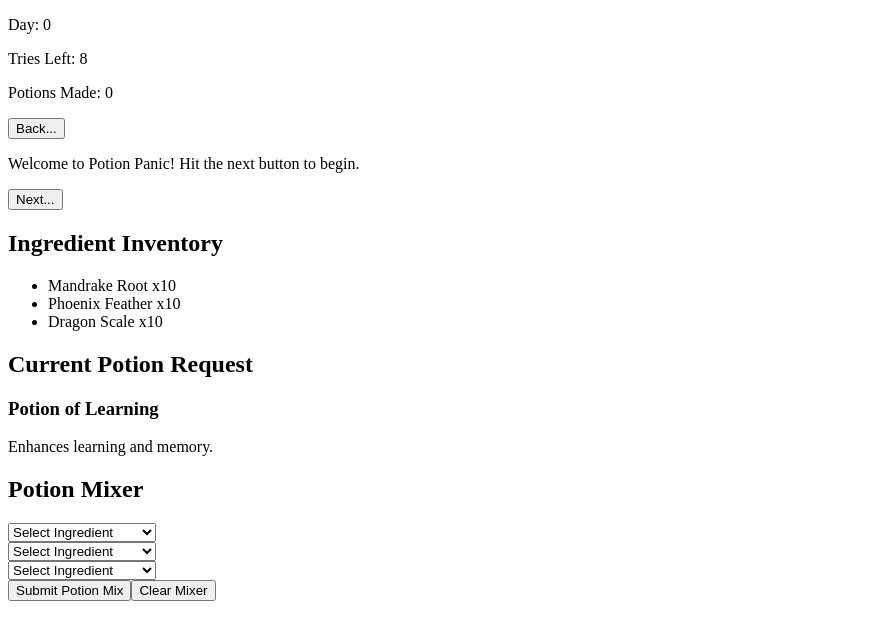
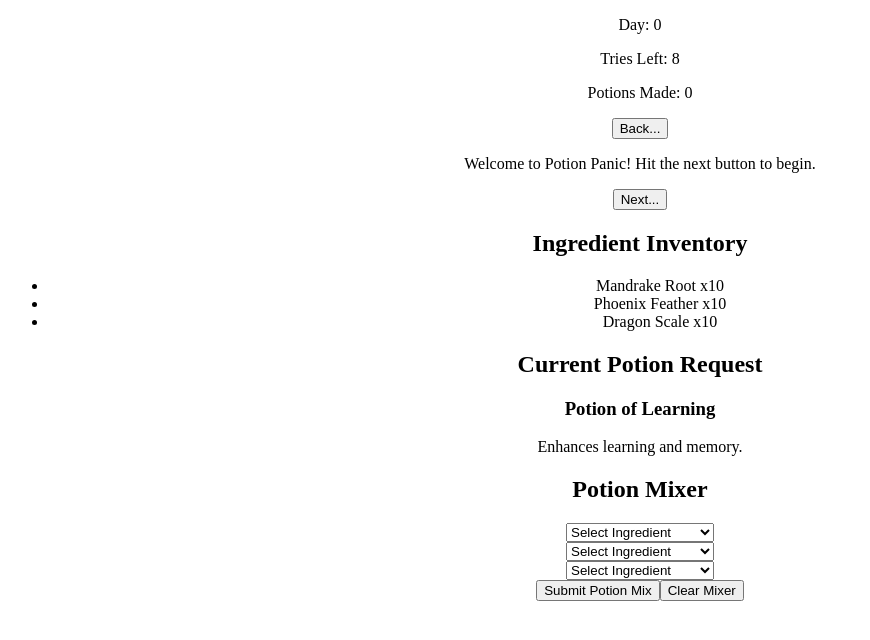
Before and after one commit to shaan-exe/atdp-potionpanic, a Vue app: page / in a window 1280 px wide. Shown: the top 640 px of the page, without its empty margins (0-870 px from the left). Built offline with nearby package versions, Linux system fonts and the light colour scheme.

Commit message:
TEST - testing styling capabilities

```diff
--- a/src/App.vue
+++ b/src/App.vue
@@ -116,4 +116,8 @@ export default {
   </main>
 </template>
 
-<style scoped></style>
+<style scoped>
+*{
+  text-align: center;
+}
+</style>
```
